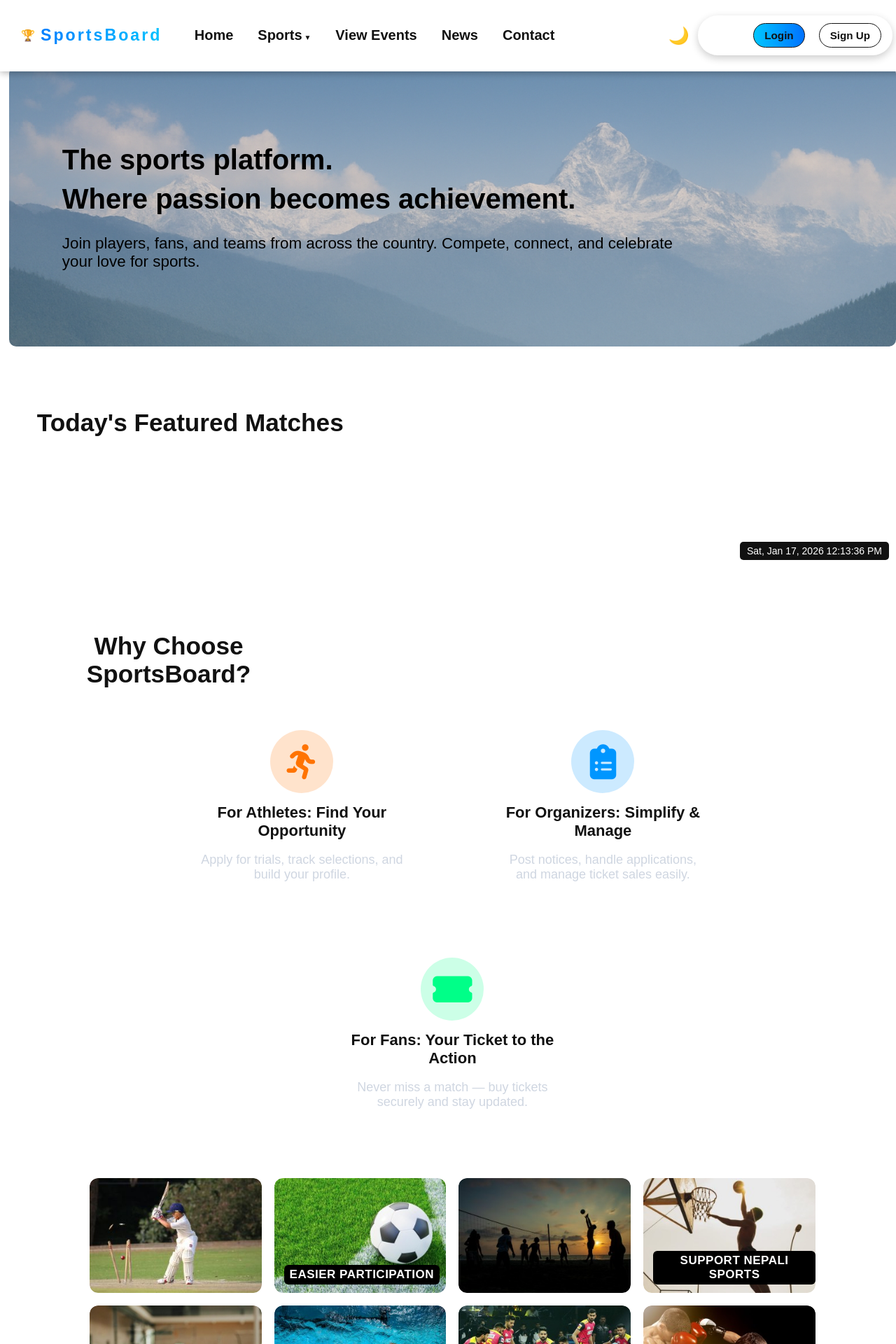
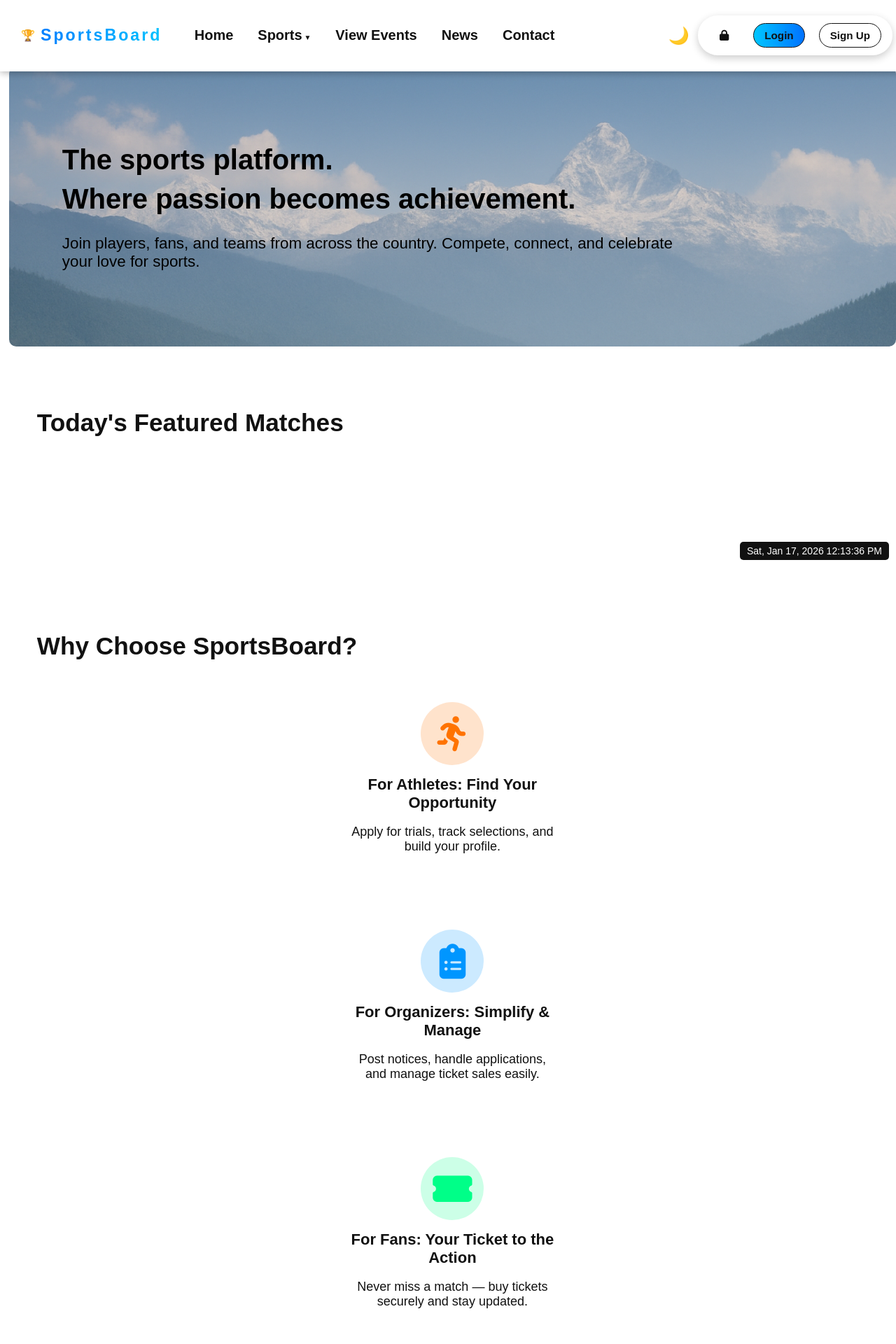
Before and after one commit to AnujaLamichhane/SportsBoard, a Django app: page / in a window 1280 px wide; the page is wider, and only the part inside the window is pictured. Shown: the top 1920 px of that part at 70% size. Run offline with Django 5.2, Linux system fonts and the light colour scheme; data that the repository does not hold is empty; some libraries are stand-ins or nearby versions.

Commit message:
Update CSS for featured section and main layout

```diff
--- a/static/css/featured.css
+++ b/static/css/featured.css
@@ -24,7 +24,7 @@ body.dark-mode {
     color:var(--text-color);
     width: 100%;
     /*height: 50%;*/
-    max-width: 1200px;
+    max-width: 1600px;
     overflow: hidden;
     position: relative;
     /*margin-left: 5%;*/
@@ -48,7 +48,8 @@ body.dark-mode {
 .featured-grid {
     /* Responsive grid: 3 columns on desktop, adapts down to 1 */
     display: grid;
-    grid-template-columns: repeat(auto-fit, minmax(300px, 1fr));
+    /*grid-template-columns: repeat(auto-fit, minmax(300px, 1fr));*/
+    grid-template-columns: repeat(3, 1fr);
     gap: 30px;
     padding: 0 10px;
     width: 100%;
@@ -149,3 +150,10 @@ body.dark-mode {
 .featured-section p {
     padding-left: 10px;
 }
+
+/* Add a Media Query for Mobile/Small tablets so they stack */
+@media (max-width: 992px) {
+    .featured-grid {
+        grid-template-columns: repeat(auto-fit, minmax(300px, 1fr));
+    }
+}
--- a/static/css/main.css
+++ b/static/css/main.css
@@ -508,7 +508,7 @@ display: block;
       background-color: var(--bg-color);
       color: var(--text-color);
       text-align: center;
-      padding: 60px 10px;
+      padding: 60px 30px;
       border-radius: 12px;
       margin-top: 40px;
     }
@@ -518,7 +518,9 @@ display: block;
       font-weight: 700;
       margin-bottom: 30px;
       color: var(--text-color);
-      margin-right: 65%;
+      /*margin-right: 65%;*/
+      text-align: left; /* Aligns with the Featured Matches title */
+  padding-left: 10px; /* Matches the .featured-title padding */
     }
 
     .value-cards {
@@ -532,7 +534,7 @@ display: block;
     .value-card {
       /* background-color: #232f3e; */
       /* border-radius: 14px; */
-      padding: 30px 50px;
+      padding: 30px 150px;
       width: 300px;
       /* box-shadow: 0 4px 15px rgba(0, 0, 0, 0.3); */
       /* transition: transform 0.3s ease, box-shadow 0.3s ease; */
@@ -550,7 +552,7 @@ display: block;
     }
 
     .value-card p {
-      color: #cfd6e1;
+      color: var(--text-color);
       font-size: 18px;
     }
 
@@ -1278,7 +1280,7 @@ border: none; /* Pic 2 has a very clean look, often without heavy borders */
 }
 
 .admin-lock-link {
-    color: white;
+    color: var(--text-color);
     font-size: 1.1rem;
     text-decoration: none;
     transition: color 0.3s ease, transform 0.2s ease;
```
